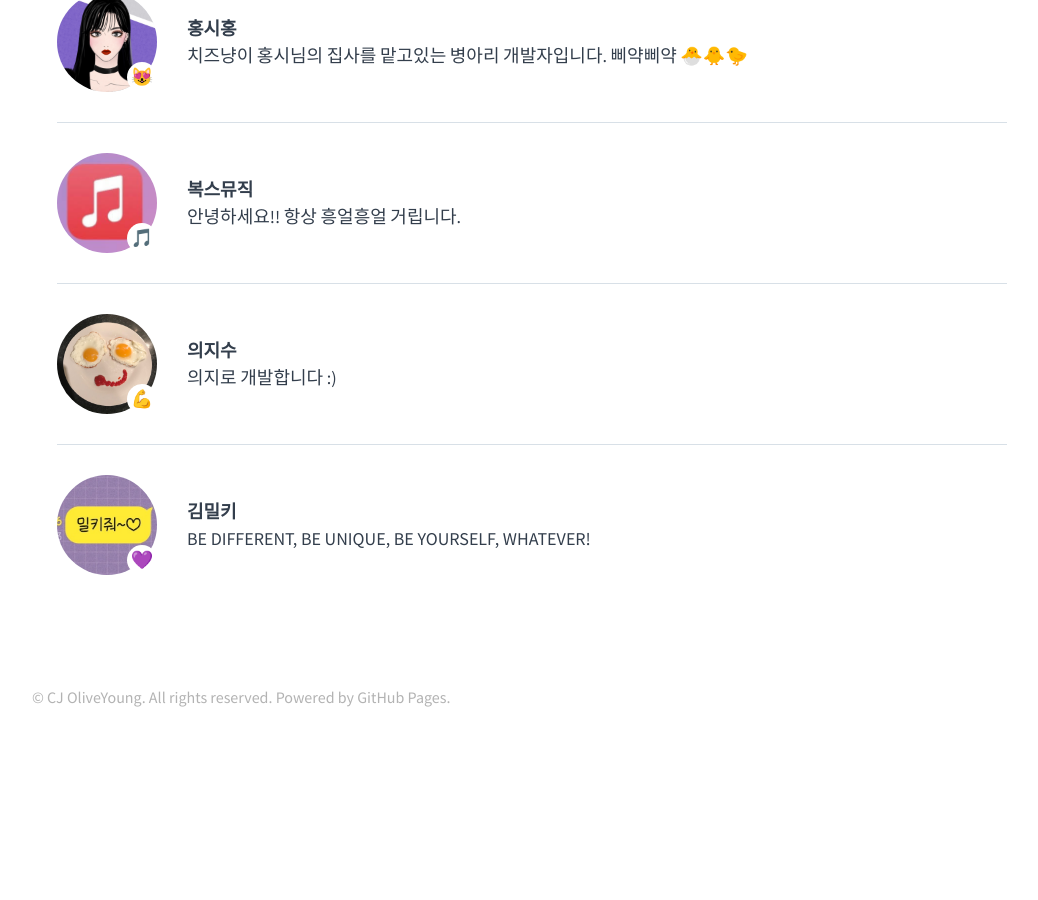
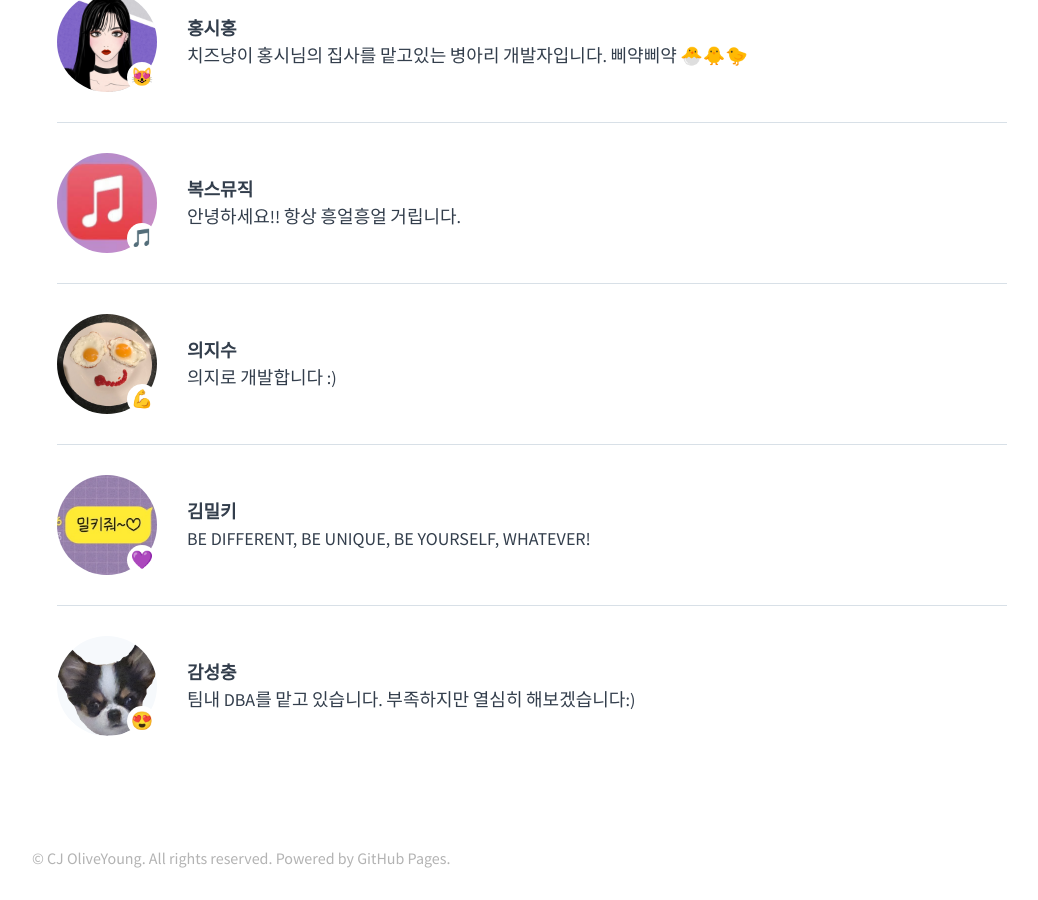
Before and after one commit to tedpark/oy-alldev.github.io, a Jekyll site: the page built from about/index.md, in a window 1280 px wide and 900 px high, scrolled down 2917 px. Shown: the whole window, without its empty margins (108-1146 px from the left). Built offline with Jekyll 4.4.1, drawn with Linux system fonts in a browser that asks for light colours; before the commit the page ends 3656 px from its top, so only the background shows below that.

Commit message:
feature/member update

```diff
--- a/_data/members.yml
+++ b/_data/members.yml
@@ -75,3 +75,8 @@
   emoji: 💍
   name: 럭셔Lee
   comment: 럭셔리한 삶을 지향하는 럭셔Lee입니다. 반갑습니다~~😆
+
+- id: 834865
+  name: 감성충
+  emoji: 😍
+  comment: 팀내 DBA를 맡고 있습니다. 부족하지만 열심히 해보겠습니다:)
```
Also changed, not shown: about/img/834865.png (added).
